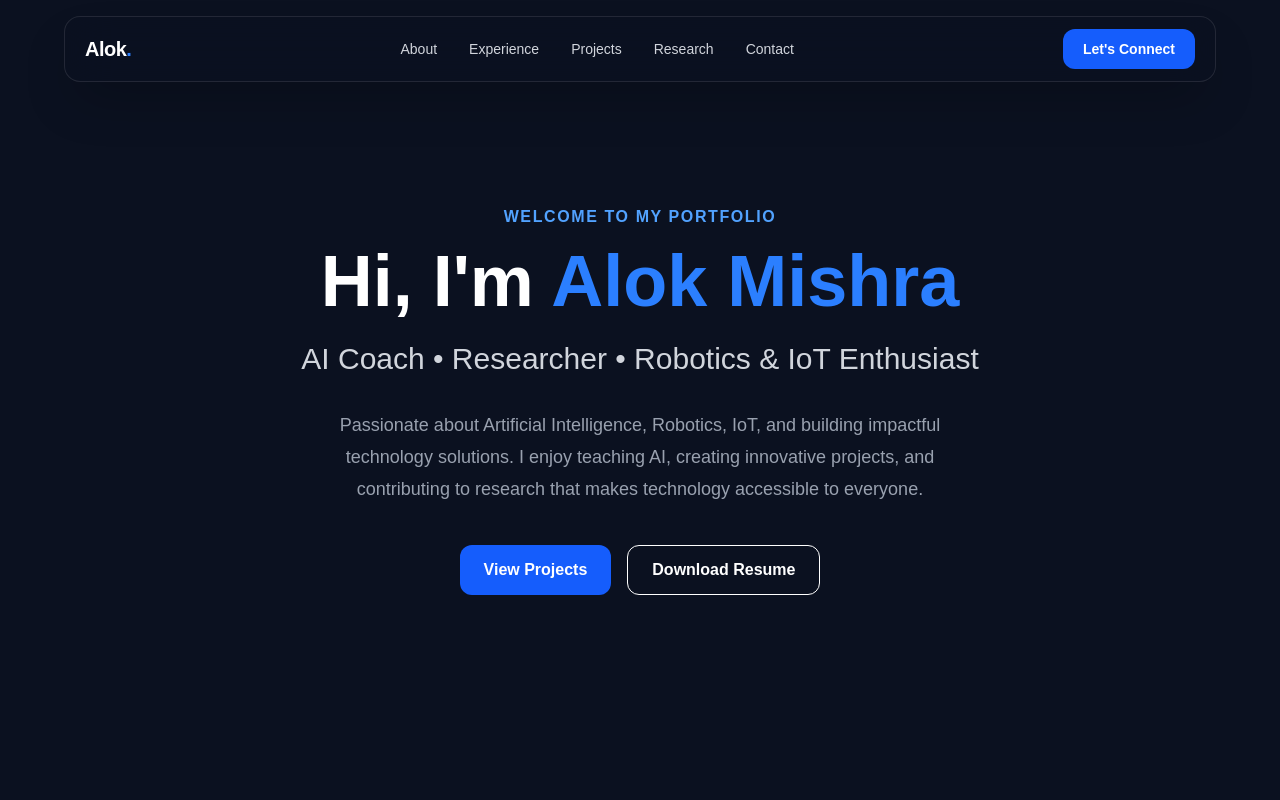
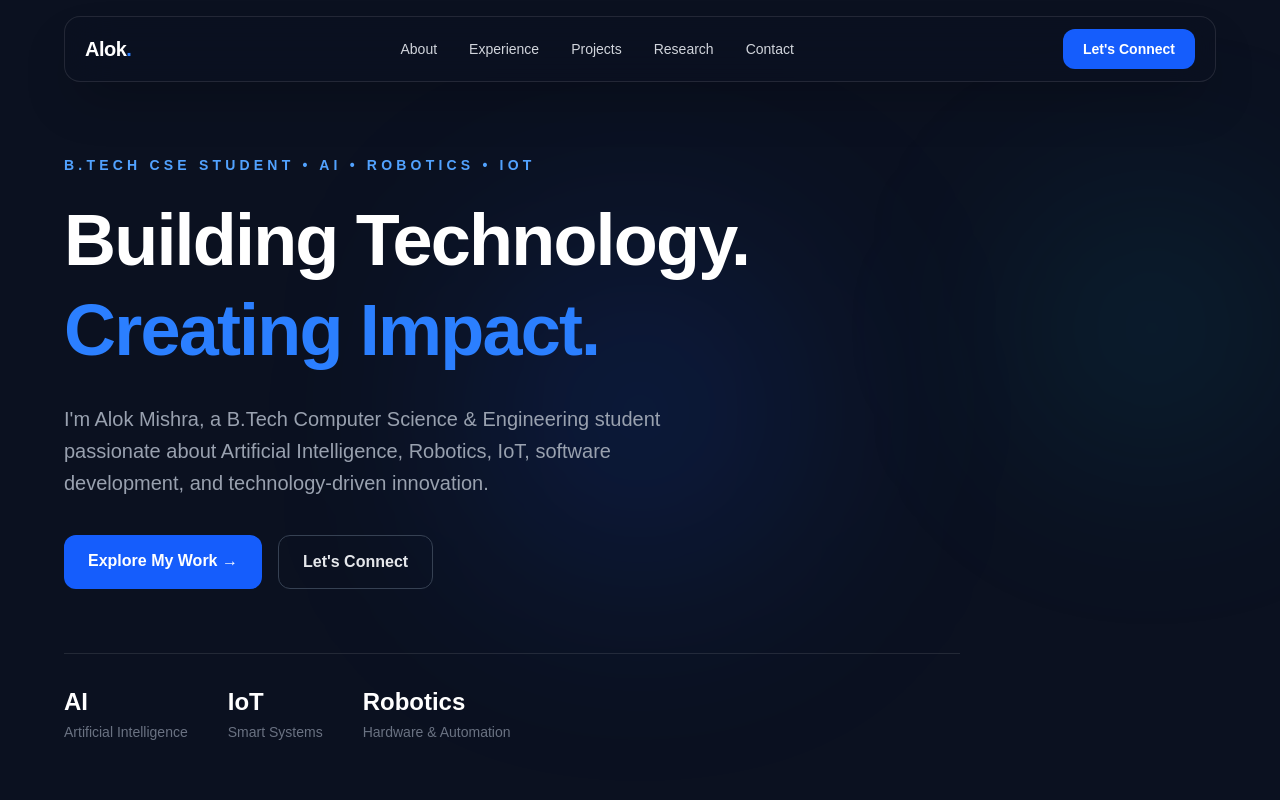
Before and after one commit to innovatialokji/portfolio, a Next.js app: page / in a window 1280 px wide. Shown: the top 800 px of the page. Built offline with nearby package versions, Linux system fonts and the light colour scheme.

Commit message:
Upgrade hero section with animations and modern design

```diff
--- a/app/components/Hero.tsx
+++ b/app/components/Hero.tsx
@@ -1,36 +1,111 @@
+"use client";
+
+import { motion } from "framer-motion";
+
 export default function Hero() {
   return (
-    <section className="flex min-h-screen flex-col items-center justify-center px-6 text-center">
-
-      <p className="mb-4 text-blue-400 font-semibold tracking-widest uppercase">
-        Welcome to My Portfolio
-      </p>
-
-      <h1 className="text-5xl md:text-7xl font-extrabold">
-        Hi, I'm <span className="text-blue-500">Alok Mishra</span>
-      </h1>
-
-      <h2 className="mt-6 text-2xl md:text-3xl text-gray-300">
-        AI Coach • Researcher • Robotics & IoT Enthusiast
-      </h2>
-
-      <p className="mt-8 max-w-2xl text-lg text-gray-400 leading-8">
-        Passionate about Artificial Intelligence, Robotics, IoT, and building
-        impactful technology solutions. I enjoy teaching AI, creating
-        innovative projects, and contributing to research that makes
-        technology accessible to everyone.
-      </p>
-
-      <div className="mt-10 flex gap-4">
-        <button className="rounded-xl bg-blue-600 px-6 py-3 font-semibold hover:bg-blue-700">
-          View Projects
-        </button>
-
-        <button className="rounded-xl border border-white px-6 py-3 font-semibold hover:bg-white hover:text-black">
-          Download Resume
-        </button>
+    <section
+      id="top"
+      className="relative flex min-h-screen items-center overflow-hidden bg-[#0B1120] px-6 pt-24 text-white"
+    >
+      {/* Background Glow */}
+      <div className="pointer-events-none absolute inset-0">
+        <div className="absolute left-1/2 top-1/3 h-72 w-72 -translate-x-1/2 rounded-full bg-blue-600/20 blur-[120px]" />
+        <div className="absolute right-0 top-1/4 h-64 w-64 rounded-full bg-cyan-500/10 blur-[100px]" />
       </div>
 
+      <div className="relative mx-auto w-full max-w-6xl">
+        <div className="max-w-4xl">
+
+          {/* Small Intro */}
+          <motion.p
+            initial={{ opacity: 0, y: 20 }}
+            animate={{ opacity: 1, y: 0 }}
+            transition={{ duration: 0.6 }}
+            className="mb-5 text-sm font-semibold uppercase tracking-[0.3em] text-blue-400"
+          >
+            B.Tech CSE Student • AI • Robotics • IoT
+          </motion.p>
+
+          {/* Main Heading */}
+          <motion.h1
+            initial={{ opacity: 0, y: 30 }}
+            animate={{ opacity: 1, y: 0 }}
+            transition={{ duration: 0.7, delay: 0.1 }}
+            className="text-5xl font-bold leading-tight tracking-tight sm:text-6xl md:text-7xl"
+          >
+            Building Technology.
+            <br />
+            <span className="text-blue-500">
+              Creating Impact.
+            </span>
+          </motion.h1>
+
+          {/* Description */}
+          <motion.p
+            initial={{ opacity: 0, y: 25 }}
+            animate={{ opacity: 1, y: 0 }}
+            transition={{ duration: 0.7, delay: 0.2 }}
+            className="mt-7 max-w-2xl text-lg leading-8 text-gray-400 md:text-xl"
+          >
+            I&apos;m Alok Mishra, a B.Tech Computer Science & Engineering
+            student passionate about Artificial Intelligence, Robotics,
+            IoT, software development, and technology-driven innovation.
+          </motion.p>
+
+          {/* Buttons */}
+          <motion.div
+            initial={{ opacity: 0, y: 25 }}
+            animate={{ opacity: 1, y: 0 }}
+            transition={{ duration: 0.7, delay: 0.3 }}
+            className="mt-9 flex flex-wrap gap-4"
+          >
+            <a
+              href="#projects"
+              className="rounded-xl bg-blue-600 px-6 py-3.5 font-semibold text-white transition hover:-translate-y-1 hover:bg-blue-500"
+            >
+              Explore My Work →
+            </a>
+
+            <a
+              href="#contact"
+              className="rounded-xl border border-gray-700 px-6 py-3.5 font-semibold text-gray-200 transition hover:-translate-y-1 hover:border-blue-500 hover:text-blue-400"
+            >
+              Let&apos;s Connect
+            </a>
+          </motion.div>
+
+          {/* Bottom Stats */}
+          <motion.div
+            initial={{ opacity: 0 }}
+            animate={{ opacity: 1 }}
+            transition={{ duration: 0.8, delay: 0.5 }}
+            className="mt-16 flex flex-wrap gap-10 border-t border-white/10 pt-8"
+          >
+            <div>
+              <p className="text-2xl font-bold text-white">AI</p>
+              <p className="mt-1 text-sm text-gray-500">
+                Artificial Intelligence
+              </p>
+            </div>
+
+            <div>
+              <p className="text-2xl font-bold text-white">IoT</p>
+              <p className="mt-1 text-sm text-gray-500">
+                Smart Systems
+              </p>
+            </div>
+
+            <div>
+              <p className="text-2xl font-bold text-white">Robotics</p>
+              <p className="mt-1 text-sm text-gray-500">
+                Hardware & Automation
+              </p>
+            </div>
+          </motion.div>
+
+        </div>
+      </div>
     </section>
   );
 }
```
